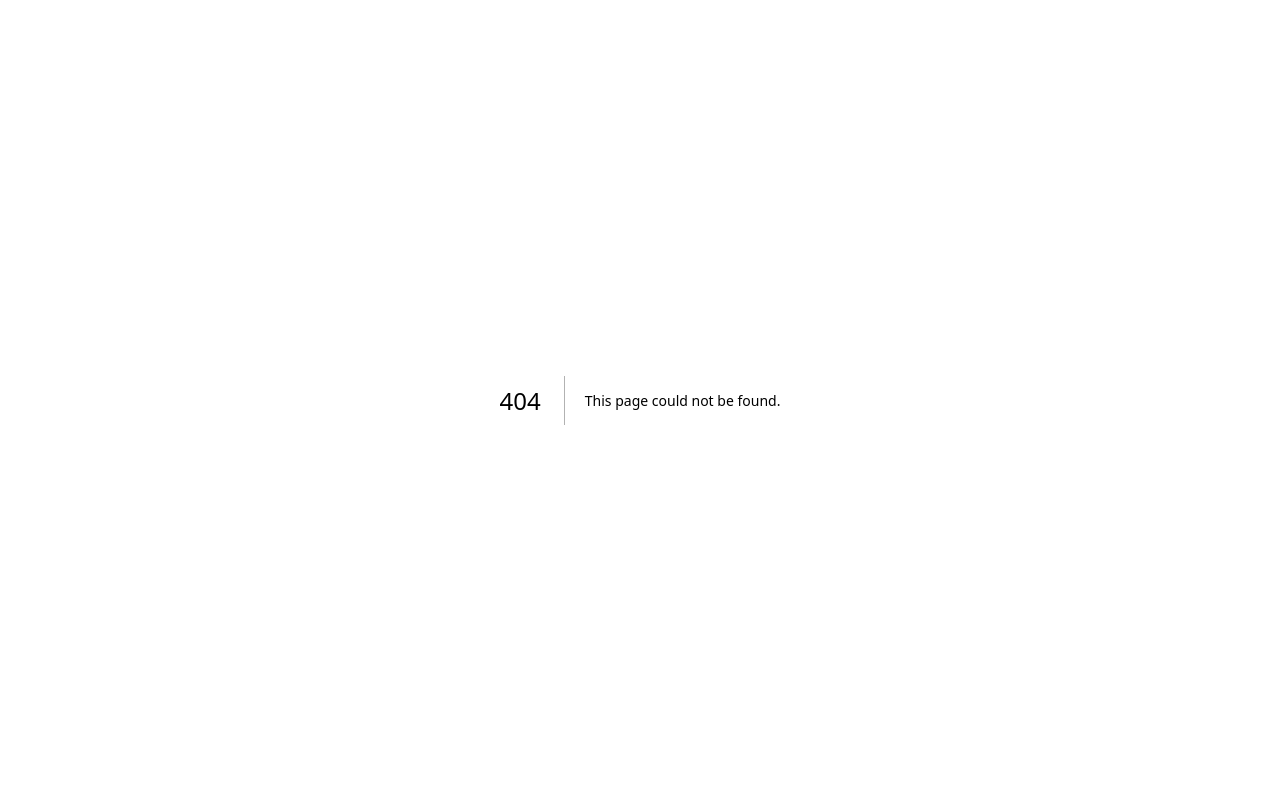
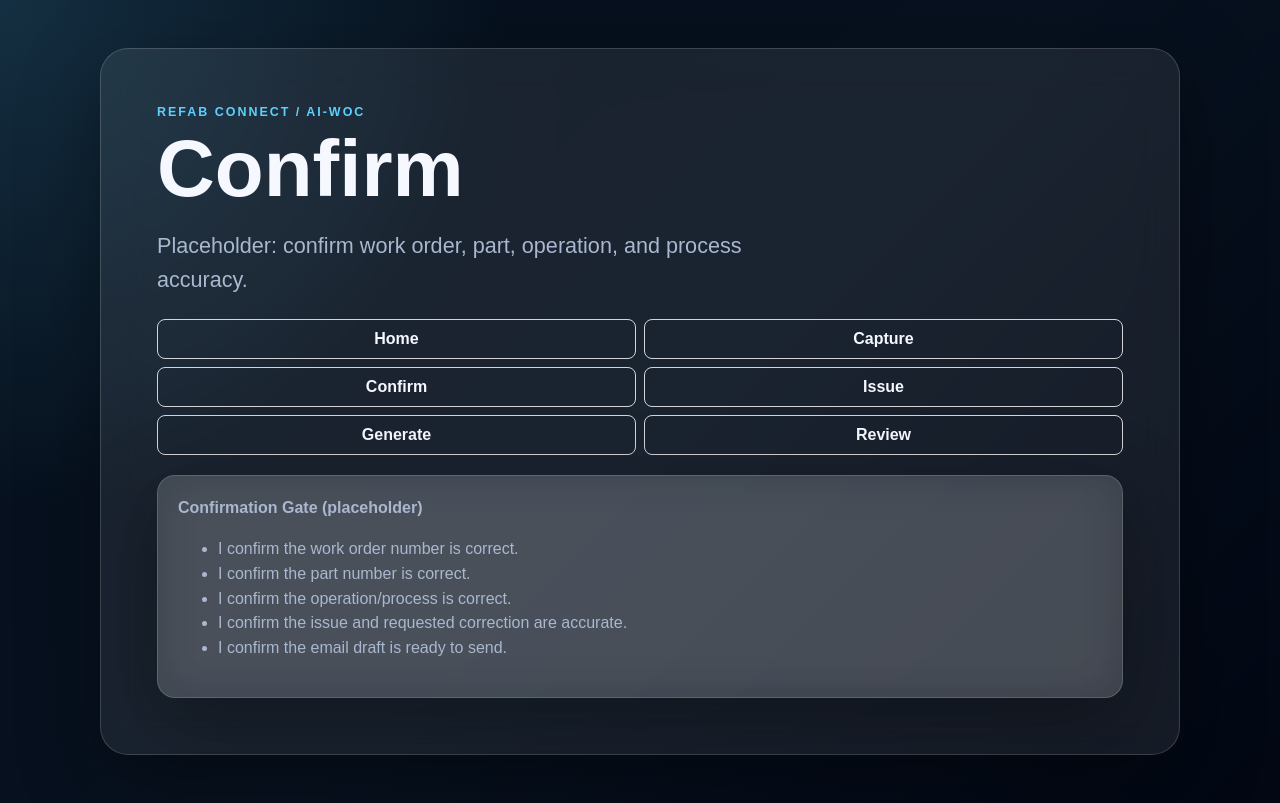
Before and after one commit to kool1160/refab-connect-ai-woc, a Next.js app: page /confirm in a window 1280 px wide. Before the commit this address had no page. Built offline with nearby package versions, Linux system fonts and the light colour scheme.

Commit message:
Build clean AI-WOC MVP core workflow shell

```diff
--- /dev/null
+++ b/app/confirm/page.tsx
@@ -0,0 +1,10 @@
+import { AppShell } from '@/components/layout/AppShell';
+import { ConfirmationGatePlaceholder } from '@/components/woc/ConfirmationGatePlaceholder';
+
+export default function ConfirmPage() {
+  return (
+    <AppShell title="Confirm" description="Placeholder: confirm work order, part, operation, and process accuracy.">
+      <ConfirmationGatePlaceholder />
+    </AppShell>
+  );
+}
--- /dev/null
+++ b/app/issue/page.tsx
@@ -0,0 +1,5 @@
+import { AppShell } from '@/components/layout/AppShell';
+
+export default function IssuePage() {
+  return <AppShell title="Issue" description="Placeholder: select correction type, category, and priority." />;
+}
--- /dev/null
+++ b/components/layout/AppShell.tsx
@@ -0,0 +1,33 @@
+import type { ReactNode } from 'react';
+import Link from 'next/link';
+
+const workflowSteps = [
+  { href: '/', label: 'Home' },
+  { href: '/capture', label: 'Capture' },
+  { href: '/confirm', label: 'Confirm' },
+  { href: '/issue', label: 'Issue' },
+  { href: '/generate', label: 'Generate' },
+  { href: '/review', label: 'Review' },
+];
+
+export function AppShell({ title, description, children }: { title: string; description: string; children?: ReactNode }) {
+  return (
+    <main className="app-shell">
+      <section className="hero-card">
+        <p className="eyebrow">Refab Connect / AI-WOC</p>
+        <h1>{title}</h1>
+        <p className="lead">{description}</p>
+        <nav aria-label="AI-WOC workflow">
+          <ul className="workflow-nav">
+            {workflowSteps.map((step) => (
+              <li key={step.href}>
+                <Link href={step.href}>{step.label}</Link>
+              </li>
+            ))}
+          </ul>
+        </nav>
+        {children}
+      </section>
+    </main>
+  );
+}
--- /dev/null
+++ b/components/woc/ConfirmationGatePlaceholder.tsx
@@ -0,0 +1,14 @@
+import { confirmationLabels } from '@/features/woc/defaults';
+
+export function ConfirmationGatePlaceholder() {
+  return (
+    <section className="status-card" aria-label="Confirmation gate placeholder">
+      <strong>Confirmation Gate (placeholder)</strong>
+      <ul>
+        {confirmationLabels.map((label) => (
+          <li key={label}>{label}</li>
+        ))}
+      </ul>
+    </section>
+  );
+}
--- a/styles/components.css
+++ b/styles/components.css
@@ -52,3 +52,22 @@ h1 {
   color: var(--color-muted);
   line-height: 1.55;
 }
+
+.workflow-nav {
+  display: grid;
+  grid-template-columns: repeat(2, minmax(0, 1fr));
+  gap: 0.5rem;
+  list-style: none;
+  padding: 0;
+}
+
+.workflow-nav a {
+  display: block;
+  padding: 0.625rem 0.75rem;
+  border-radius: 0.5rem;
+  border: 1px solid var(--border-color, #d4d4d8);
+  text-decoration: none;
+  color: inherit;
+  font-weight: 600;
+  text-align: center;
+}
```
Also changed, not shown: app/capture/page.tsx (added, +7 -0 lines), app/generate/page.tsx (added, +7 -0 lines), app/page.tsx (+5 -17 lines), app/review/page.tsx (added, +10 -0 lines), features/woc/state/wocState.ts (added, +22 -0 lines), tsconfig.json (+24 -4 lines).
